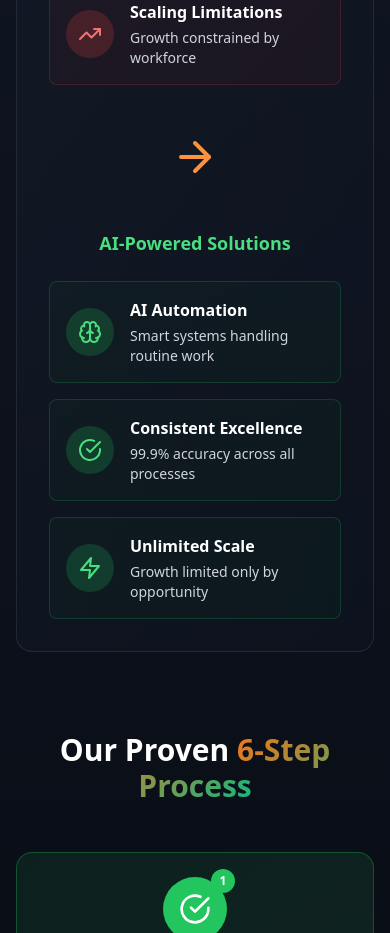
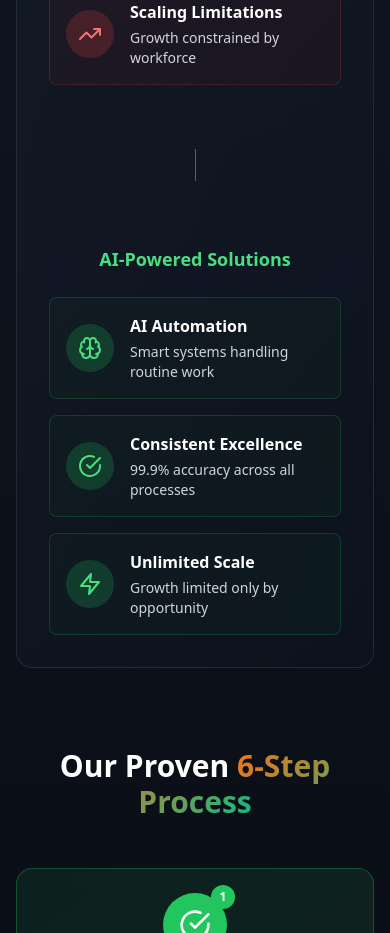
Before and after one commit to sssammyboyyy/FilesMentisWebsiteBest, a React (Vite) app in the folder project/: page / in a window 390 px wide. Shown: the part 10220-11153 px from the top of the page. Built offline with nearby package versions, Linux system fonts and the light colour scheme.

Commit message:
Fix floating arrow in workflow diagram - hide on mobile, make desktop version more subtle

```diff
--- a/project/src/components/WorkflowDiagram.tsx
+++ b/project/src/components/WorkflowDiagram.tsx
@@ -115,12 +115,17 @@ const ProblemSolutionDiagram = () => {
           </div>
         </div>
 
-        {/* Arrow */}
-        <div className="flex justify-center">
+        {/* Arrow - Hidden on mobile, elegant on desktop */}
+        <div className="hidden lg:flex justify-center">
           <div className="relative">
-            <ArrowRight className="w-12 h-12 text-orange-400" />
-            <div className="absolute -top-2 -right-2 w-4 h-4 bg-orange-400 rounded-full animate-ping"></div>
+            <ArrowRight className="w-8 h-8 text-orange-400/70" />
+            <div className="absolute -top-1 -right-1 w-2 h-2 bg-orange-400 rounded-full animate-pulse"></div>
           </div>
+        </div>
+
+        {/* Mobile separator */}
+        <div className="lg:hidden flex justify-center py-4">
+          <div className="w-px h-8 bg-gradient-to-b from-orange-400/50 to-green-400/50"></div>
         </div>
 
         {/* Solutions Side */}
```
